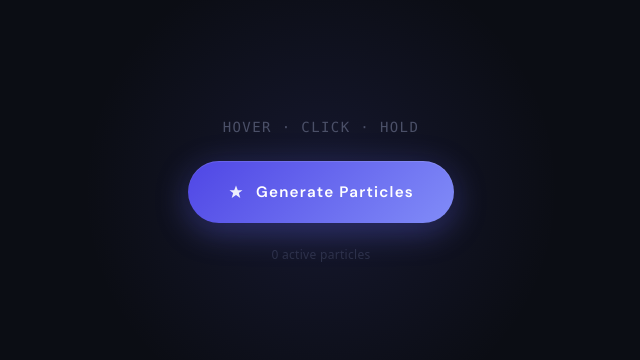
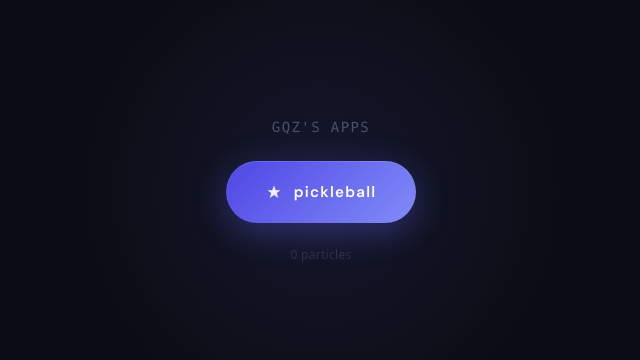
Before and after one commit to frankgqz/gqz, a React (Vite) app: page / in a window 1280 px wide. Shown: the part 210-570 px from the top of the page, without its empty margins (319-959 px from the left). Built offline with nearby package versions, Linux system fonts and the light colour scheme; the HTML template or start-up script is replaced by a standard one.

Commit message:
text changes

```diff
--- a/src/App.tsx
+++ b/src/App.tsx
@@ -114,6 +114,9 @@ export default function App() {
     spawnParticles(e.clientX, e.clientY, true)
     setPressed(true)
     setTimeout(() => setPressed(false), 150)
+
+    // Redirect to pickleball app
+    window.location.href = 'https://pickleball.gqz.app'
   }, [spawnParticles])
 
   return (
@@ -139,7 +142,7 @@ export default function App() {
 
       <div className="relative flex flex-col items-center gap-6" style={{ zIndex: 20 }}>
         <p className="text-[#4b5068] text-sm tracking-widest uppercase select-none font-mono">
-          hover · click · hold
+          gqz's apps
         </p>
 
         <button
@@ -183,12 +186,12 @@ export default function App() {
             <svg width="16" height="16" viewBox="0 0 16 16" fill="none" className="opacity-90">
               <path d="M8 1.5L9.8 6.2H14.5L10.8 9.1L12.3 14L8 11.1L3.7 14L5.2 9.1L1.5 6.2H6.2L8 1.5Z" fill="currentColor"/>
             </svg>
-            Generate Particles
+            pickleball
           </span>
         </button>
 
         <p className="text-[#2d3148] text-xs tracking-wide select-none">
-          {particlesRef.current.length} active particles
+          {particlesRef.current.length} particles
         </p>
       </div>
     </div>
```
